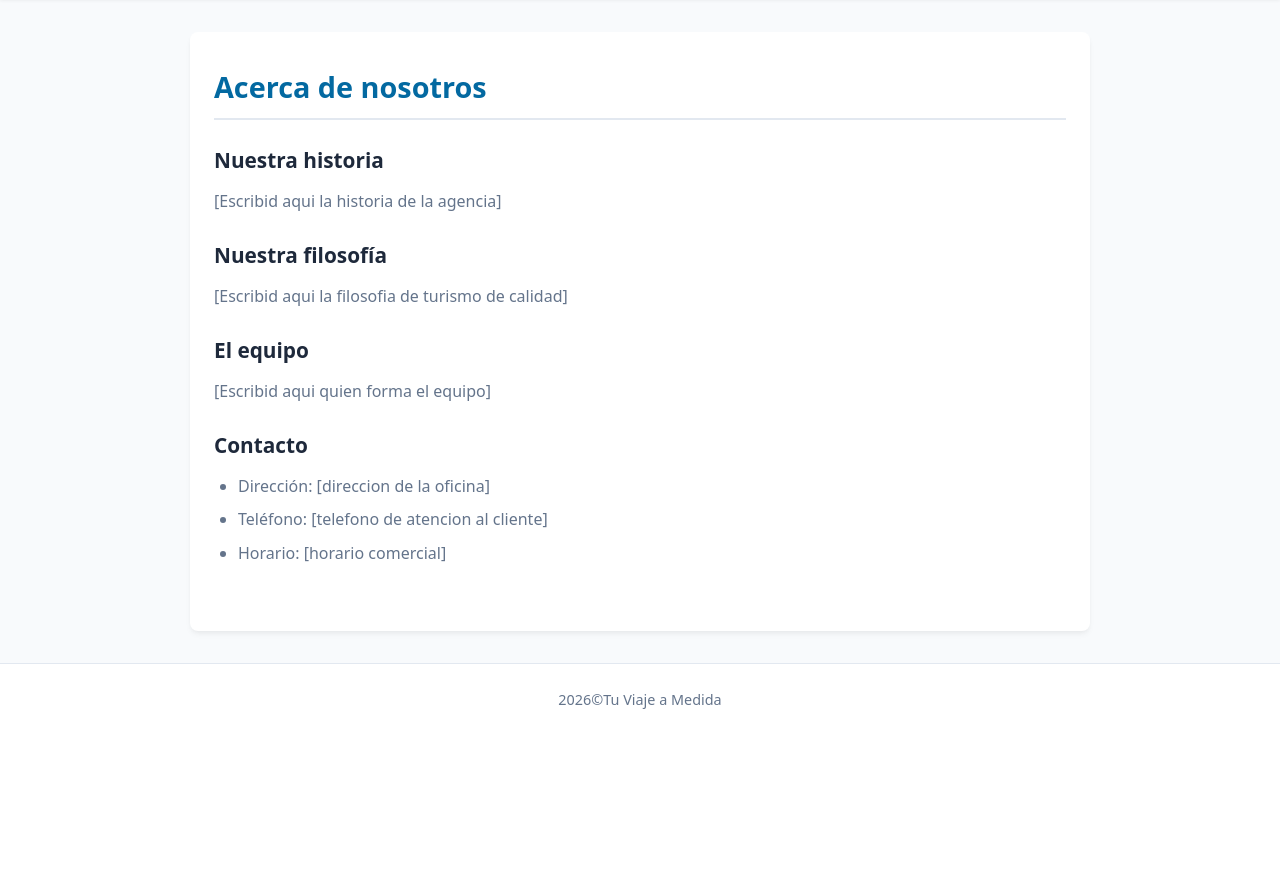
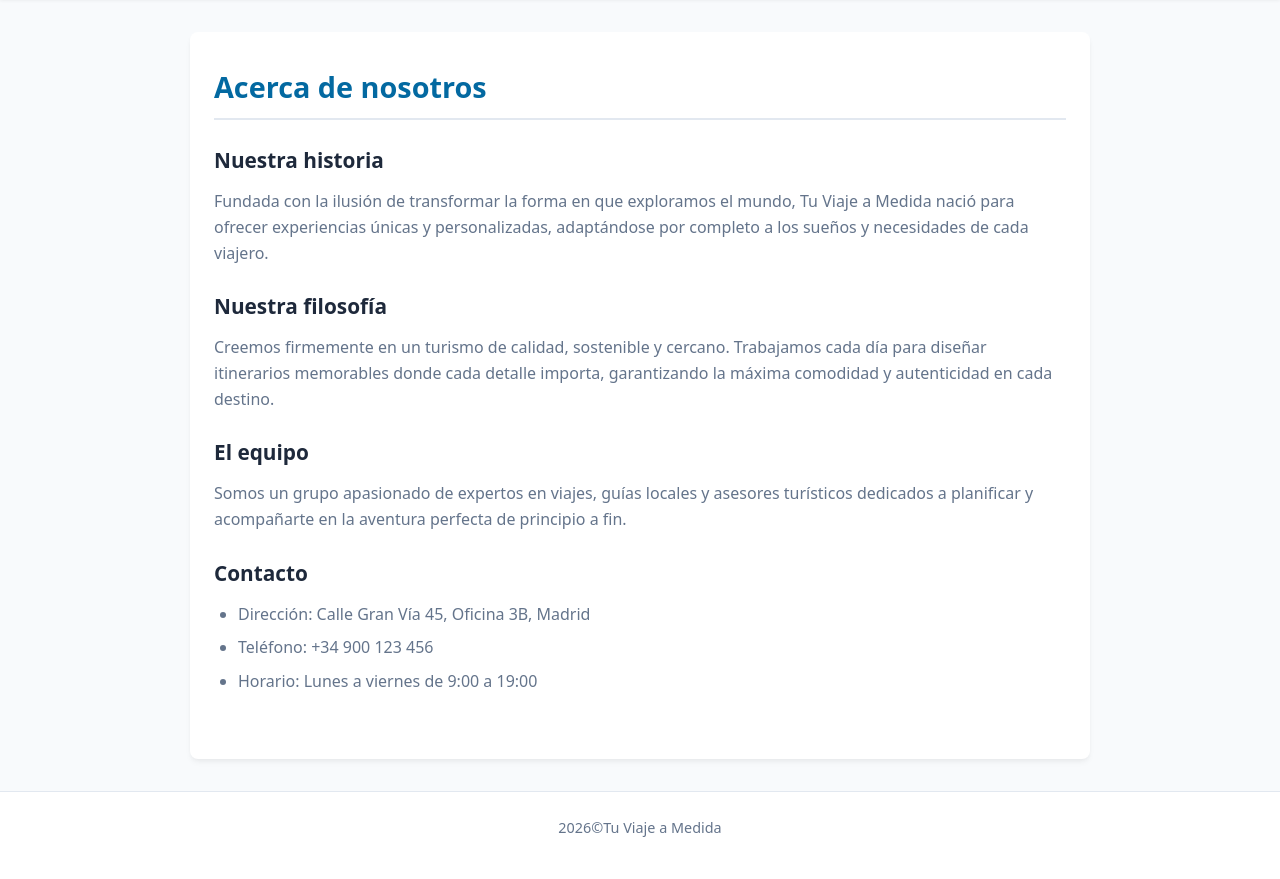
Before and after one commit to lauglezmartin/tu-viaje_a_medida, a Flask app: page /acerca in a window 1280 px wide. Shown: the part 146-1025 px from the top of the page. Before the commit the page ends 855 px from the top, so only its background shows below. Run offline with Flask 3, Linux system fonts and the light colour scheme.

Commit message:
imagenes y acerca de

```diff
--- a/data/destinations_data.py
+++ b/data/destinations_data.py
@@ -7,7 +7,7 @@ destinations = [
         "high_season": "primavera",
         "visa": False,
         "advise": "La moneda local es el yen y recomendamos llevar siempre efectivo para el acceso a los templos tradicionales.",
-        "imag": None,
+        "imag": "kioto.jpg",
     },
     {
         "id": 2,
@@ -17,7 +17,7 @@ destinations = [
         "high_season": "invierno",
         "visa": False,
         "advise": "Es imprescindible viajar con ropa térmica extrema y calzado impermeable.",
-        "imag": None,
+        "imag": "lofoten.jpg",
     },
     {
         "id": 3,
@@ -27,7 +27,7 @@ destinations = [
         "high_season": "verano",
         "visa": True,
         "advise": None,
-        "imag": None,
+        "imag": "zanzibar.jpg",
     },
     {
         "id": 4,
@@ -37,7 +37,7 @@ destinations = [
         "high_season": "verano",
         "visa": False,
         "advise": "La moneda es el peso mexicano, aunque aceptan dólares en casi todas las zonas turísticas.",
-        "imag": None,
+        "imag": "playadelcarmen.jpg",
     },
 ]
 
--- a/templates/about.html
+++ b/templates/about.html
@@ -6,18 +6,18 @@
 <h2>Acerca de nosotros</h2>
 
 <h3>Nuestra historia</h3>
-<p>[Escribid aqui la historia de la agencia]</p>
+<p>Fundada con la ilusión de transformar la forma en que exploramos el mundo, Tu Viaje a Medida nació para ofrecer experiencias únicas y personalizadas, adaptándose por completo a los sueños y necesidades de cada viajero.</p>
 
 <h3>Nuestra filosofía</h3>
-<p>[Escribid aqui la filosofia de turismo de calidad]</p>
+<p>Creemos firmemente en un turismo de calidad, sostenible y cercano. Trabajamos cada día para diseñar itinerarios memorables donde cada detalle importa, garantizando la máxima comodidad y autenticidad en cada destino.</p>
 
 <h3>El equipo</h3>
-<p>[Escribid aqui quien forma el equipo]</p>
+<p>Somos un grupo apasionado de expertos en viajes, guías locales y asesores turísticos dedicados a planificar y acompañarte en la aventura perfecta de principio a fin.</p>
 
 <h3>Contacto</h3>
 <ul>
-    <li>Dirección: [direccion de la oficina]</li>
-    <li>Teléfono: [telefono de atencion al cliente]</li>
-    <li>Horario: [horario comercial]</li>
+    <li>Dirección: Calle Gran Vía 45, Oficina 3B, Madrid</li>
+    <li>Teléfono: +34 900 123 456</li>
+    <li>Horario: Lunes a viernes de 9:00 a 19:00</li>
 </ul>
 {% endblock %}
```
Also changed, not shown: static/img/kioto.jpg (added), static/img/lofoten.jpg (added), static/img/playadelcarmen.jpg (added), static/img/zanzibar.jpg (added).
